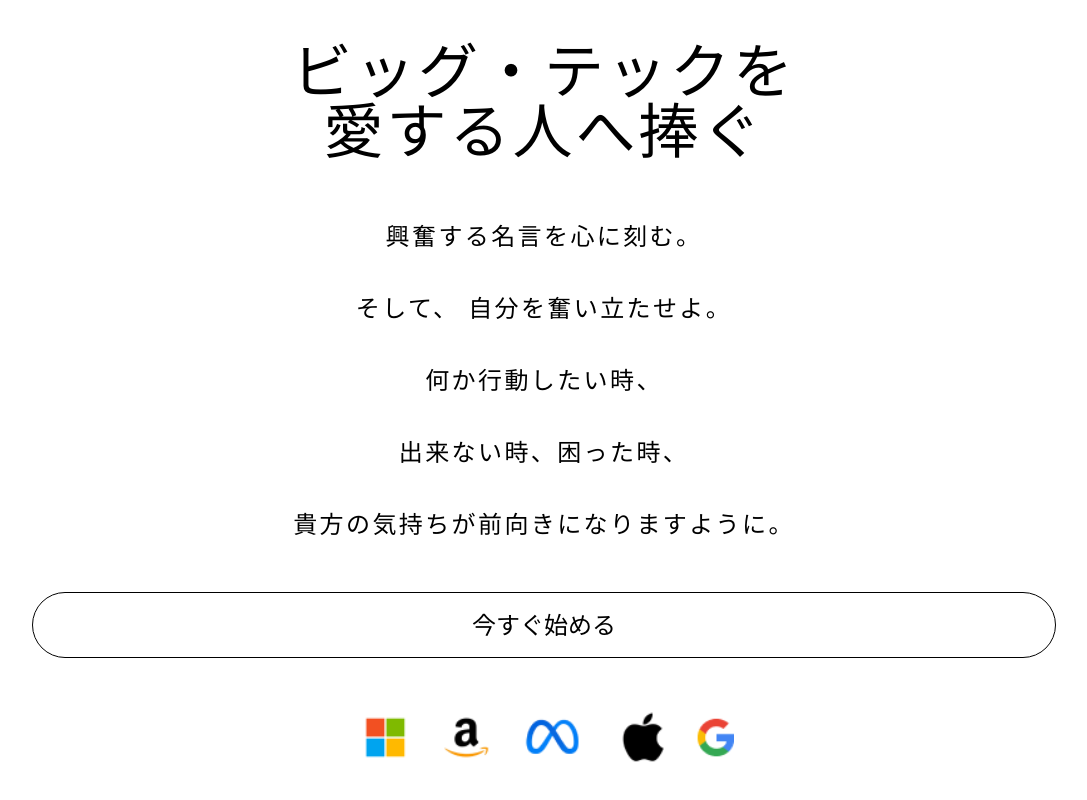
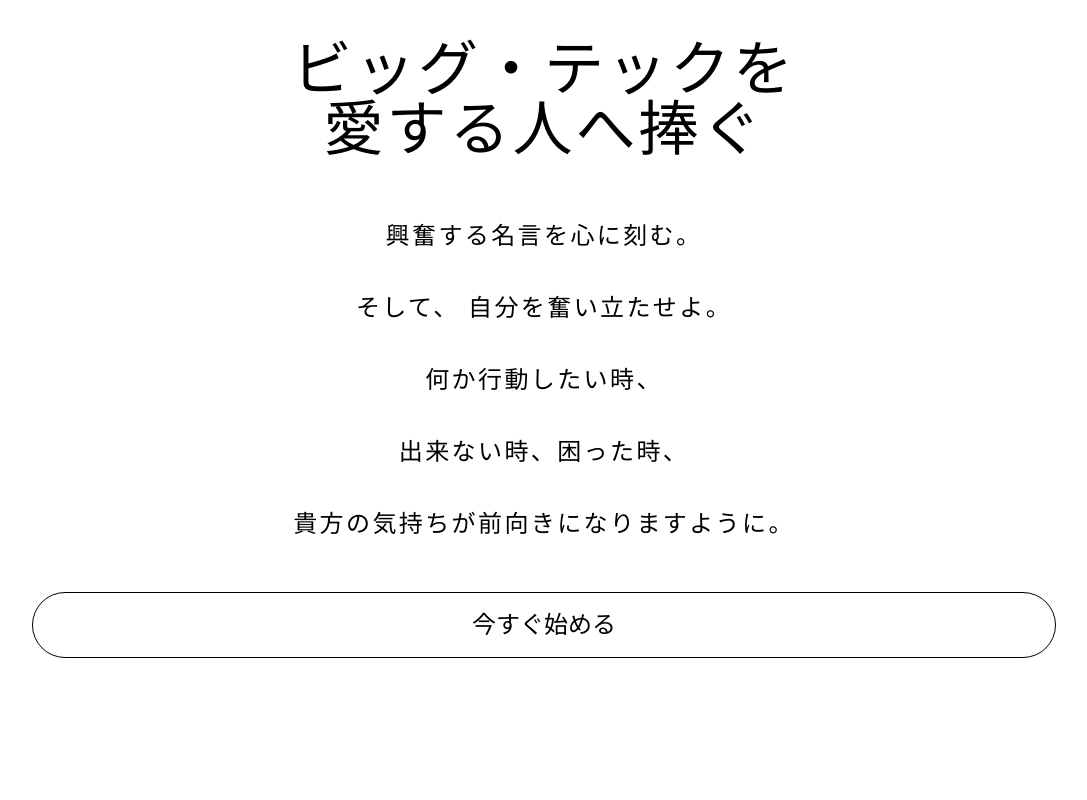
Before and after one commit to YuukiKawabata/gafam-app, a Next.js app: page / in a window 1280 px wide. Shown: the top 800 px of the page, without its empty margins (96-1183 px from the left). Built offline with nearby package versions, Linux system fonts and the light colour scheme; a web font is replaced by a local one.

Commit message:
googlefont設定

```diff
--- a/next.config.js
+++ b/next.config.js
@@ -1,6 +1,6 @@
 /** @type {import('next').NextConfig} */
 const nextConfig = {
   reactStrictMode: true,
-}
+};
 
-module.exports = nextConfig
+module.exports = nextConfig;
--- a/pages/index.js
+++ b/pages/index.js
@@ -1,7 +1,6 @@
 import Head from "next/head";
 import Link from "next/link";
 import Image from "next/image";
-
 
 export default function Home() {
   return (
@@ -10,6 +9,10 @@ export default function Home() {
         <title>名言GAFAM</title>
         <meta name="description" content="Generated by create next app" />
         <link rel="icon" href="/favicon.ico" />
+        <link
+          href="https: //fonts.googleapis.com/css2? family=ユウジ+シュク& display=swap"
+          rel="stylesheet"
+        ></link>
       </Head>
 
         <h1 className="text-4xl m-10 text-center tracking-wider sm:text-6xl">
@@ -25,17 +28,20 @@ export default function Home() {
           <p className="p-5">出来ない時、困った時、</p>
           <p className="p-5">貴方の気持ちが前向きになりますように。</p>
         </div>
+
         <Link href="/selection">
+          <div className="h-3/1">
             <button className="button block sm:text-2xl">今すぐ始める</button>
+          </div>
         </Link>
 
-      <Image
+        {/* <Image
         className="gafamImage"
         src="/footer.png"
         width={380}
         height={150}
         alt="GAFAMロゴ画像"
-      />
+      /> */}
     </div>
   );
 }
--- a/styles/globals.css
+++ b/styles/globals.css
@@ -1,6 +1,12 @@
 @tailwind base;
 @tailwind components;
 @tailwind utilities;
+
+html, body{
+  font-family: 'Yuji Syuku', serif;
+  width: 100%;
+  heigth: 100%;
+}
 
 a {
   color: inherit;
@@ -37,9 +43,6 @@ a {
 }
 
 .gafamImage {
-  display: flex;
-  justify-content: center;
-  align-items: center;
   margin: 0 auto;
 }
 
```
Lines whose indentation alone changed are shown as unchanged.
